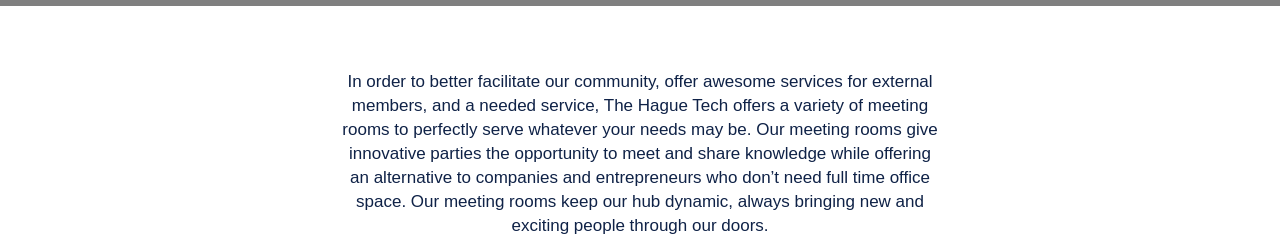
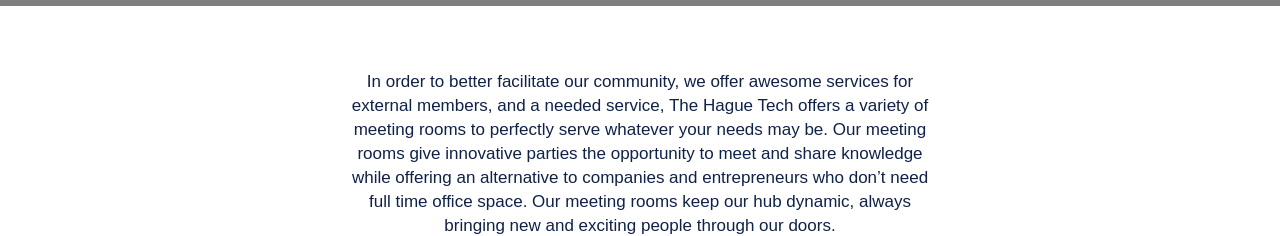
Before and after one commit to thehaguetech/thehaguetech-site, a Next.js app: page /meeting-spaces in a window 1280 px wide. Shown: the part 570-806 px from the top of the page. Built offline with nearby package versions, Linux system fonts and the light colour scheme; no server answers; grey boxes are pictures that could not be loaded; a web font is replaced by a local one.

Commit message:
💬 (meeting-spaces) Updated intro text

```diff
--- a/pages/meeting-spaces.js
+++ b/pages/meeting-spaces.js
@@ -35,7 +35,7 @@
       />
     <IntroText>
       <p>
-        In order to better facilitate our community, offer awesome services for external members, and a needed service, The Hague Tech offers a variety of meeting rooms to perfectly serve whatever your needs may be. Our meeting rooms give innovative parties the opportunity to meet and share knowledge while offering an alternative to companies and entrepreneurs who don’t need full time office space. Our meeting rooms keep our hub dynamic, always bringing new and exciting people through our doors.
+        In order to better facilitate our community, we offer awesome services for external members, and a needed service, The Hague Tech offers a variety of meeting rooms to perfectly serve whatever your needs may be. Our meeting rooms give innovative parties the opportunity to meet and share knowledge while offering an alternative to companies and entrepreneurs who don’t need full time office space. Our meeting rooms keep our hub dynamic, always bringing new and exciting people through our doors.
       </p>
     </IntroText>
     <TextAndImage
```
